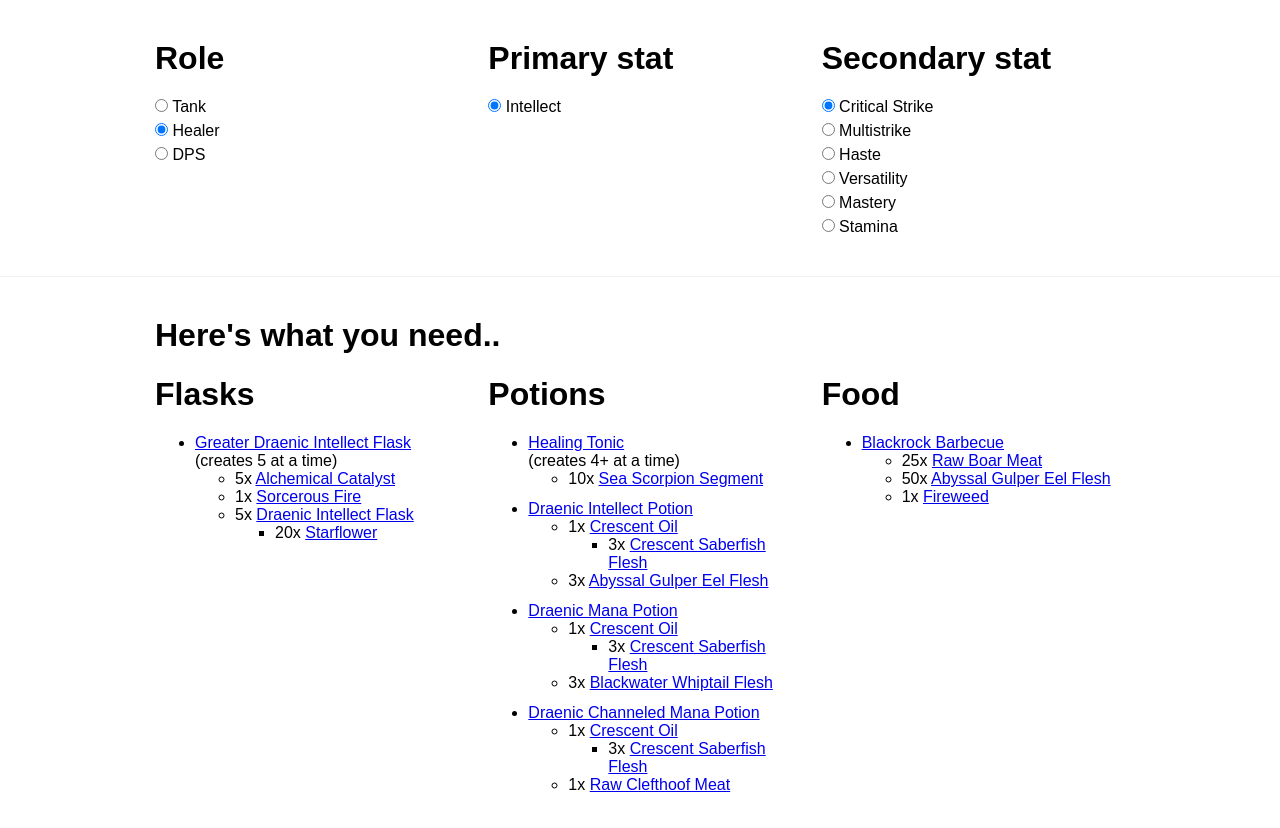
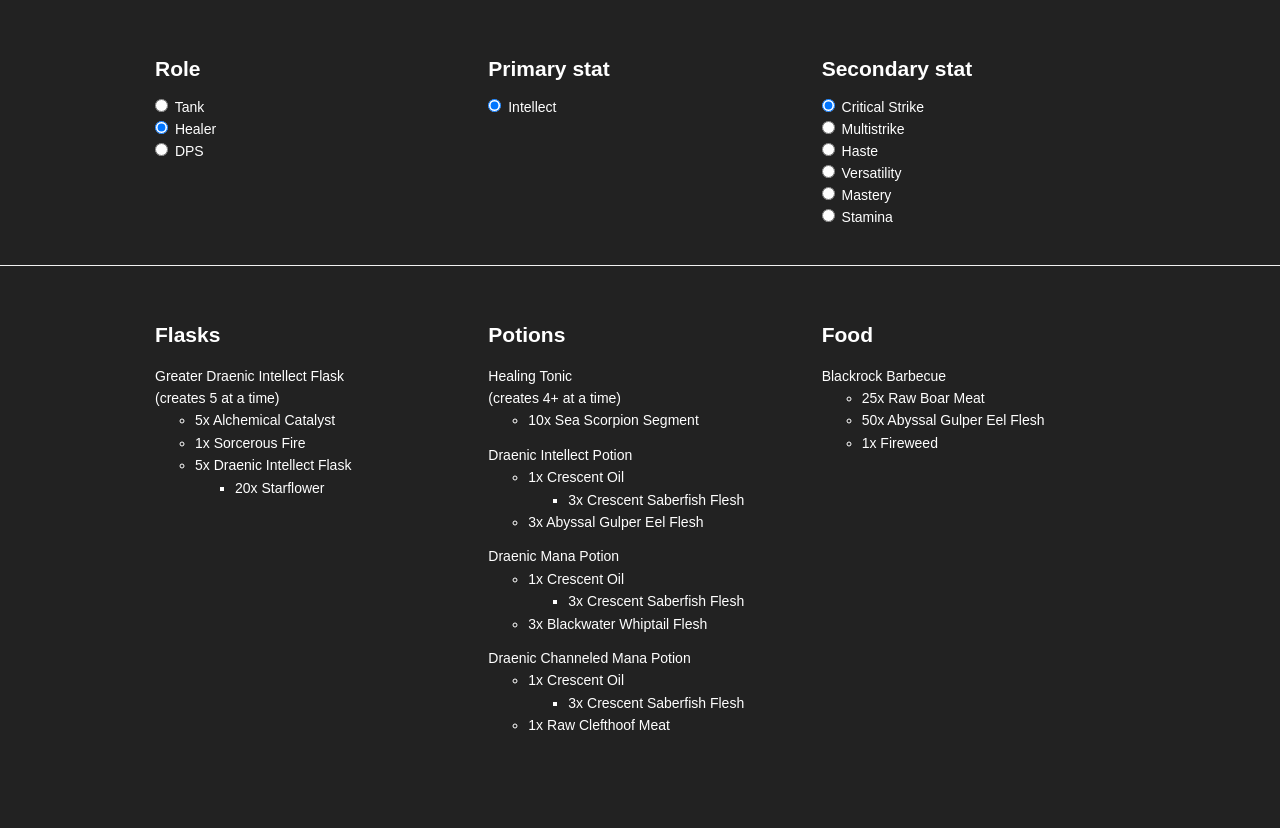
Before and after one commit to danielsamuels/raid-prep, a plain HTML site: page index.html in a window 1280 px wide. After the commit the page ends 800 px from the top, so only its background shows below. Drawn offline with nearby package versions, Linux system fonts and the light colour scheme; some packages are replaced by stand-ins of ours; a script that the page names is missing.

Commit message:
Update style. Add wowhead tooltips.

```diff
--- a/index.html
+++ b/index.html
@@ -5,19 +5,28 @@
     <title>Preparing for raids</title>
     <link rel="stylesheet" href="/static/css/normalize.css">
     <link rel="stylesheet" href="/static/css/style.css">
+
+    <script type="text/javascript" src="http://static.wowhead.com/widgets/power.js"></script>
+    <script>
+    var wowhead_tooltips = {
+        "colorlinks": false,
+        "iconizelinks": true,
+        "renamelinks": true
+    }
+    </script>
 </head>
 <body ng-controller="MainCtrl">
     <div class="section top">
         <div class="row">
             <div class="small-4 columns">
-                <h1>Role</h1>
+                <h2>Role</h2>
                 <label><input type="radio" name="role" value="Tank" ng-model="role"> Tank<br></label>
                 <label><input type="radio" name="role" value="Healer" ng-model="role"> Healer<br></label>
                 <label><input type="radio" name="role" value="DPS" ng-model="role"> DPS</label>
             </div>
 
             <div class="small-4 columns">
-                <h1>Primary stat</h1>
+                <h2>Primary stat</h2>
                 <label ng-show="role !== 'Tank'">
                     <input type="radio" value="Intellect" ng-model="primary"> Intellect<br>
                 </label>
@@ -32,7 +41,7 @@
             </div>
 
             <div class="small-4 columns">
-                <h1>Secondary stat</h1>
+                <h2>Secondary stat</h2>
                 <label ng-repeat="stat in secondaries">
                     <input type="radio" name="secondary" ng-value="stat" ng-model="$parent.secondary"> {{ stat }} <br>
                 </label>
@@ -41,12 +50,8 @@
     </div>
     <div class="section bottom">
         <div class="row">
-            <div class="small-12 columns">
-                <h1>Here's what you need..</h1>
-            </div>
-
             <div class="small-4 columns">
-                <h1>Flasks</h1>
+                <h2>Flasks</h2>
                 <ul>
                     <li ng-show="role === 'Tank'">
                     <a href="http://www.wowhead.com/item=109160" target="_blank">Greater Draenic Stamina Flask</a><br>(creates 5 at a time)
@@ -115,7 +120,7 @@
             </div>
 
             <div class="small-4 columns">
-                <h1>Potions</h1>
+                <h2>Potions</h2>
                 <ul>
                     <li>
                         <a href="http://www.wowhead.com/item=109223" target="_blank">Healing Tonic</a><br>(creates 4+ at a time)
@@ -192,7 +197,7 @@
             </div>
 
             <div class="small-4 columns">
-            <h1>Food</h1>
+            <h2>Food</h2>
                 <ul>
                     <li>
                         <a ng-href="http://www.wowhead.com/item={{ food[secondary].id }}" target="_blank">{{ food[secondary].name }}</a>
@@ -297,6 +302,12 @@
                 $scope.primary = 'Agility';
             }
         });
+
+        $scope.$watchGroup(['role', 'primary', 'secondary'], function() {
+            if (typeof $WowheadPower !== "undefined") {
+                $WowheadPower.refreshLinks();
+            }
+        })
     }]);
     </script>
 </body>
--- a/static/scss/style.scss
+++ b/static/scss/style.scss
@@ -4,6 +4,12 @@
     -moz-box-sizing: border-box;
     -webkit-box-sizing: border-box;
     box-sizing: border-box;
+}
+
+body {
+    background-color: #222;
+    color: #fff;
+    font-size: 14px;
 }
 
 .section {
@@ -17,10 +23,25 @@
 
 h1 {
     margin-top: 0;
+    font-weight: 400;
+}
+
+a {
+    text-decoration: none;
+    color: inherit;
+}
+
+input {
+    margin-right: 3px;
 }
 
 div > ul > li + li {
     margin-top: 12px;
+}
+
+div > ul {
+    list-style: none;
+    padding-left: 0;
 }
 
 label {
@@ -30,3 +51,7 @@ label {
 label + label {
     margin-top: 6px;
 }
+
+li {
+    line-height: 1.6;
+}
```
Also changed, not shown: static/css/style.css.
